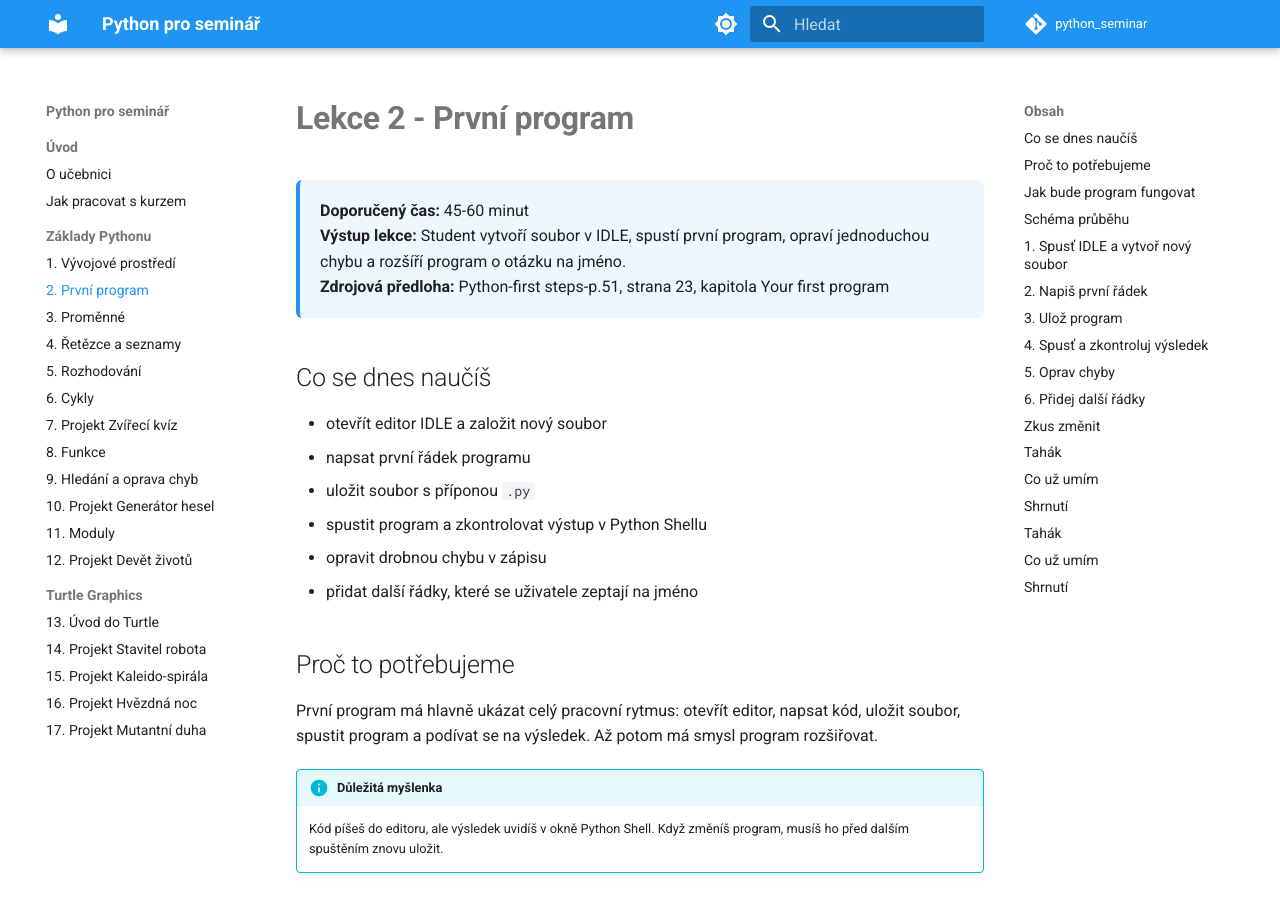
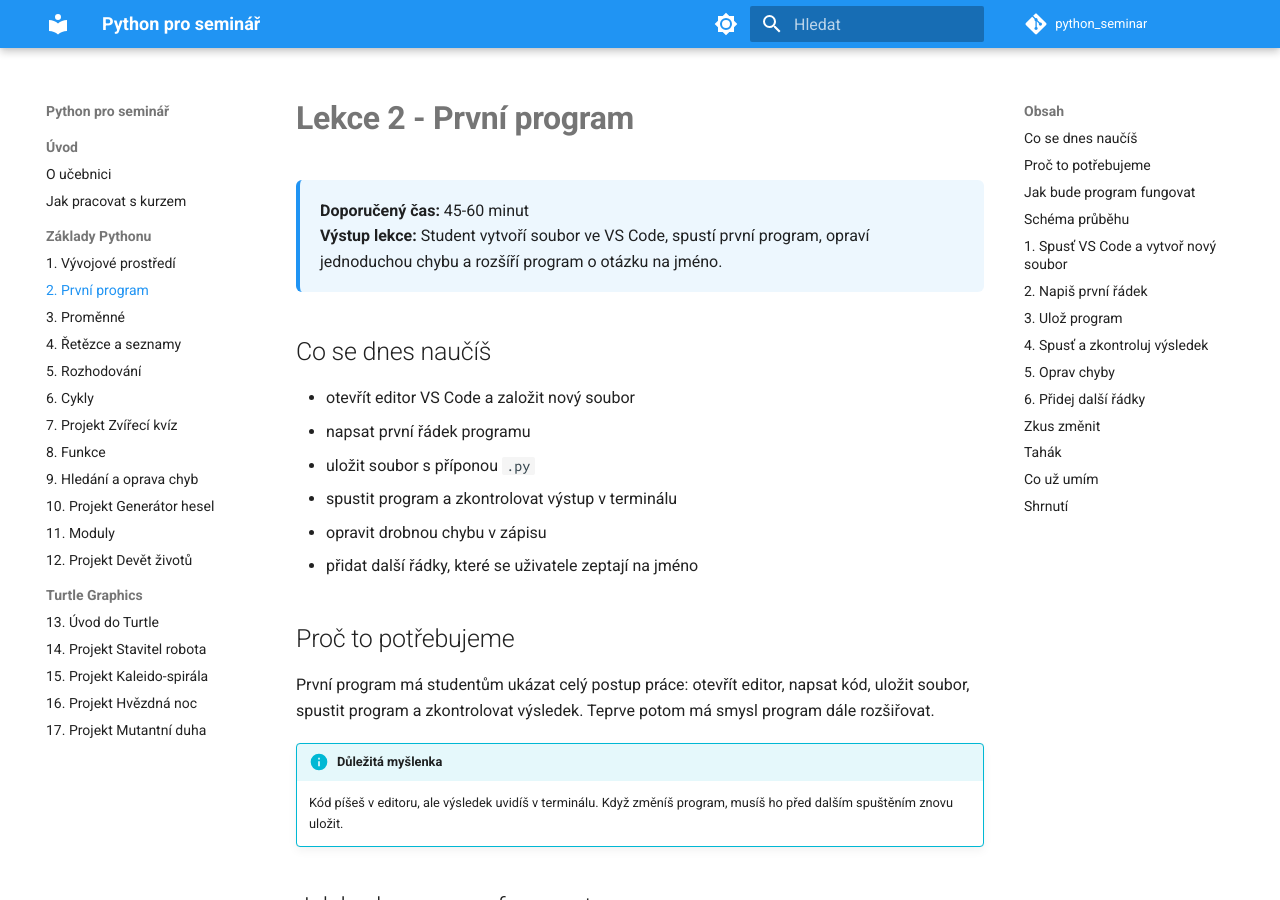
Before and after one commit to faitjaroslav-byte/python_seminar, an MkDocs documentation site: the page built from docs/02-prvni-program/index.md, in a window 1280 px wide and 900 px high. Built offline with MkDocs 1.6.1 and Material for MkDocs 9.7.7, drawn with Linux system fonts in a browser that asks for light colours; comment, search, counter and statistics services are not loaded; some of the changed text lies outside the part shown.

Commit message:
Polish first program lesson for VS Code

````diff
--- a/docs/02-prvni-program/index.md
+++ b/docs/02-prvni-program/index.md
@@ -2,25 +2,24 @@
 
 <div class="lesson-meta">
 <strong>Doporučený čas:</strong> 45-60 minut<br>
-<strong>Výstup lekce:</strong> Student vytvoří soubor v IDLE, spustí první program, opraví jednoduchou chybu a rozšíří program o otázku na jméno.<br>
-<strong>Zdrojová předloha:</strong> Python-first steps-p.51, strana 23, kapitola Your first program
+<strong>Výstup lekce:</strong> Student vytvoří soubor ve VS Code, spustí první program, opraví jednoduchou chybu a rozšíří program o otázku na jméno.
 </div>
 
 ## Co se dnes naučíš
 
-- otevřít editor IDLE a založit nový soubor
+- otevřít editor VS Code a založit nový soubor
 - napsat první řádek programu
 - uložit soubor s příponou `.py`
-- spustit program a zkontrolovat výstup v Python Shellu
+- spustit program a zkontrolovat výstup v terminálu
 - opravit drobnou chybu v zápisu
 - přidat další řádky, které se uživatele zeptají na jméno
 
 ## Proč to potřebujeme
 
-První program má hlavně ukázat celý pracovní rytmus: otevřít editor, napsat kód, uložit soubor, spustit program a podívat se na výsledek. Až potom má smysl program rozšiřovat.
+První program má studentům ukázat celý postup práce: otevřít editor, napsat kód, uložit soubor, spustit program a zkontrolovat výsledek. Teprve potom má smysl program dále rozšiřovat.
 
 !!! info "Důležitá myšlenka"
-    Kód píšeš do editoru, ale výsledek uvidíš v okně Python Shell. Když změníš program, musíš ho před dalším spuštěním znovu uložit.
+    Kód píšeš v editoru, ale výsledek uvidíš v terminálu. Když změníš program, musíš ho před dalším spuštěním znovu uložit.
 
 ## Jak bude program fungovat
 
@@ -35,9 +34,9 @@ Ve skenu je program vysvětlený jako krátký postup:
 
 ![Schéma prvního programu: pozdrav, otázka na jméno a odpověď se jménem](images/flowchart.svg){ .flowchart }
 
-## 1. Spusť IDLE a vytvoř nový soubor
+## 1. Spusť VS Code a vytvoř nový soubor
 
-Po spuštění IDLE vytvoř prázdný soubor přes **File -> New File**. Program se nepíše do shellu, ale do editorového okna.
+Po spuštění VS Code vytvoř nový soubor typu **Python File**. Program se píše do editoru kódu, výsledek běhu programu se potom zobrazí v terminálu.
 
 ## 2. Napiš první řádek
 
@@ -56,7 +55,7 @@ Soubor ulož například jako `helloworld.py`. Přípona `.py` říká, že jde
 
 ## 4. Spusť a zkontroluj výsledek
 
-Program spusť přes **Run -> Run Module**. V Python Shellu by se měla objevit zpráva:
+Program spusť tlačítkem **Run**. V terminálu by se měla objevit zpráva:
 
 ```text
 Hello, World!
@@ -115,36 +114,13 @@ print("Hello,", person)
 
 ## Co už umím
 
-- [ ] umím vytvořit nový soubor v IDLE
+- [ ] umím vytvořit nový soubor ve VS Code
 - [ ] umím uložit soubor s příponou `.py`
-- [ ] umím spustit program přes Run Module
+- [ ] umím spustit program tlačítkem Run
 - [ ] umím opravit chybějící uvozovku nebo závorku
 - [ ] umím rozšířit program o další řádky
 
 ## Shrnutí
 
 !!! success "Zapamatuj si"
-    První program není jen jeden řádek kódu. Učí tě celý postup práce: napsat, uložit, spustit, zkontrolovat a postupně rozšiřovat.
-    **Proč vznikne:** Python se snaží text chápat jako název.
-
-    **Oprava:** Uzavři text do uvozovek.
-
-## Tahák
-
-| Zápis | K čemu slouží |
-| --- | --- |
-| `print("text")` | vypíše text |
-| `# komentář` | poznámka v kódu |
-| pořadí řádků | pořadí vykonáni programu |
-
-## Co už umím
-
-- [ ] umím vypsat text
-- [ ] umím přidat více výstupu
-- [ ] rozumím komentáři
-- [ ] umím opravit chybějící uvozovky nebo závorku
-
-## Shrnutí
-
-!!! success "Zapamatuj si"
-    První program ukázal, ze i krátký kód má strukturu: příkaz, data v uvozovkach a pořadí řádků.
+    První program ukázal, že i krátký kód má svou strukturu: příkazy, text uzavřený v uvozovkách a pořadí jednotlivých řádků.
````
